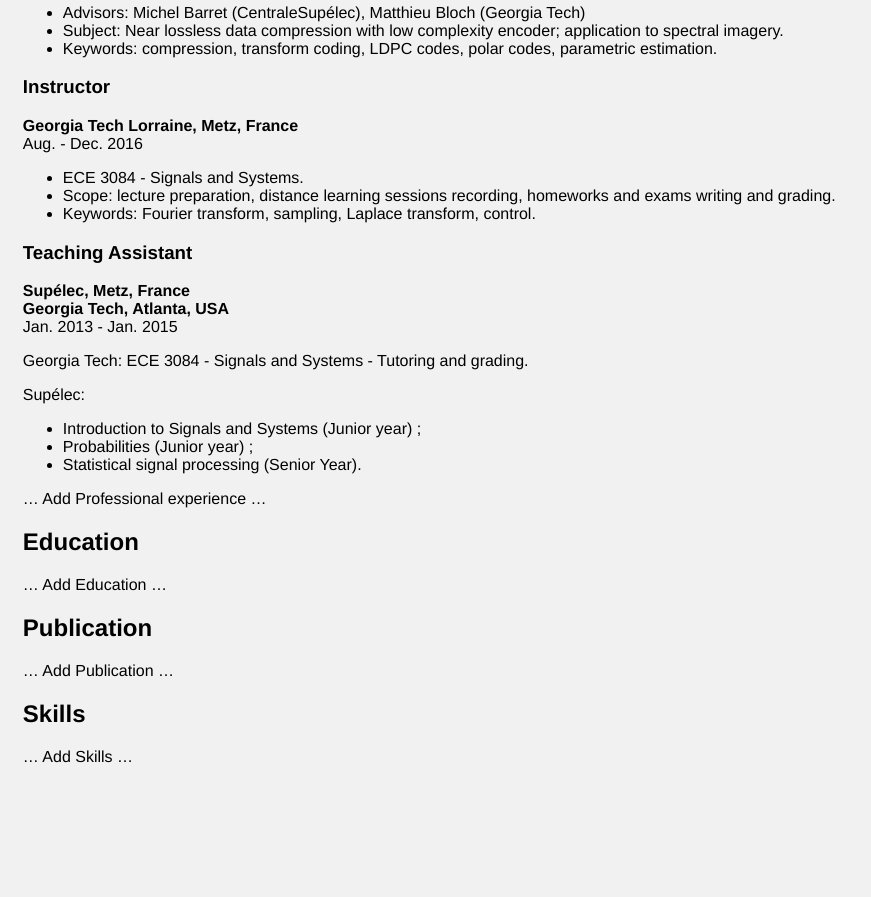
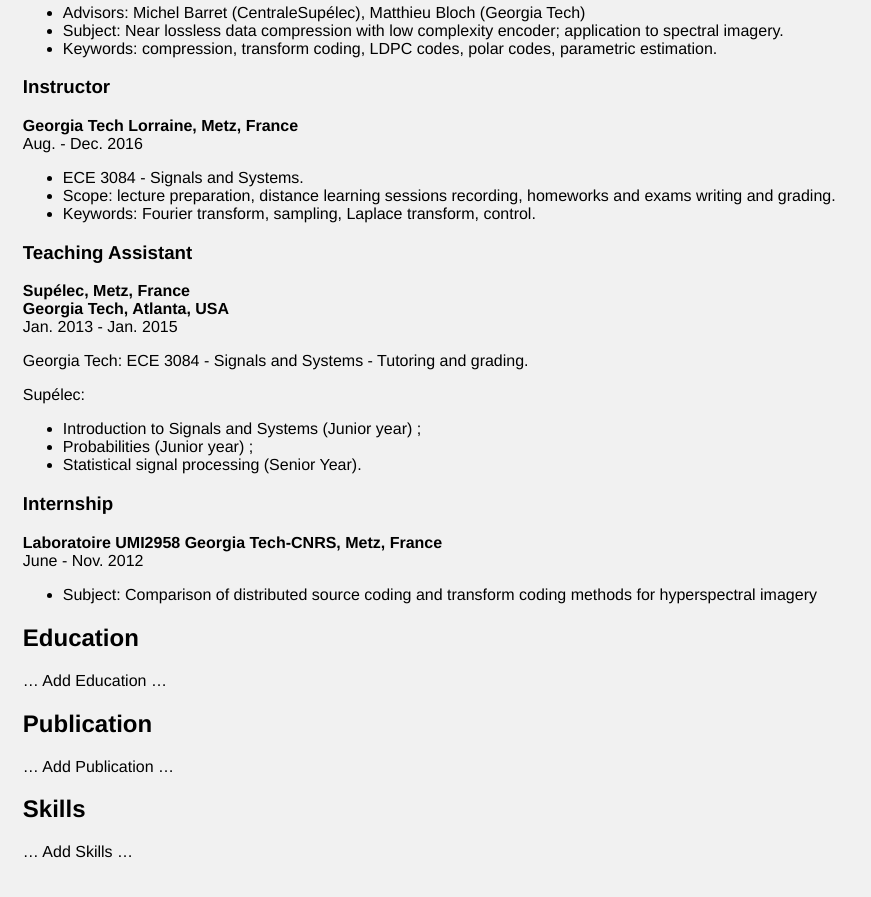
Before and after one commit to grfreche/grfreche.github.io, a Jekyll site: the page built from about.md, in a window 1280 px wide and 900 px high, scrolled down 878 px. Shown: the top 897 px of the window, without its empty margins (0-871 px from the left). Built offline with Jekyll 4.4.1, drawn with Linux system fonts in a browser that asks for light colours; before the commit the page ends 1683 px from its top, so only the background shows below that.

Commit message:
Update about.md

```diff
--- a/about.md
+++ b/about.md
@@ -64,7 +64,11 @@
 * Probabilities (Junior year) ;
 * Statistical signal processing (Senior Year).
 
-... Add Professional experience ...
+### Internship
+**Laboratoire UMI2958 Georgia Tech-CNRS, Metz, France**
+June - Nov. 2012
+
+* Subject: Comparison of distributed source coding and transform coding methods for hyperspectral imagery
 
 ## Education
 
```
